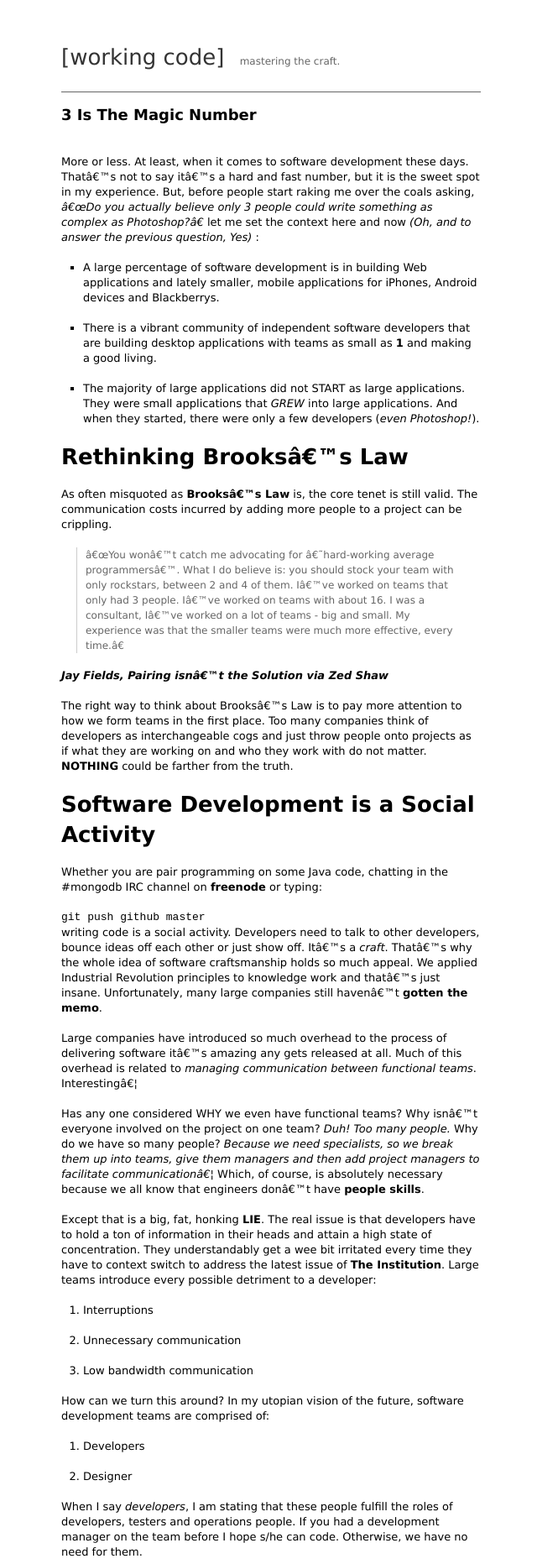
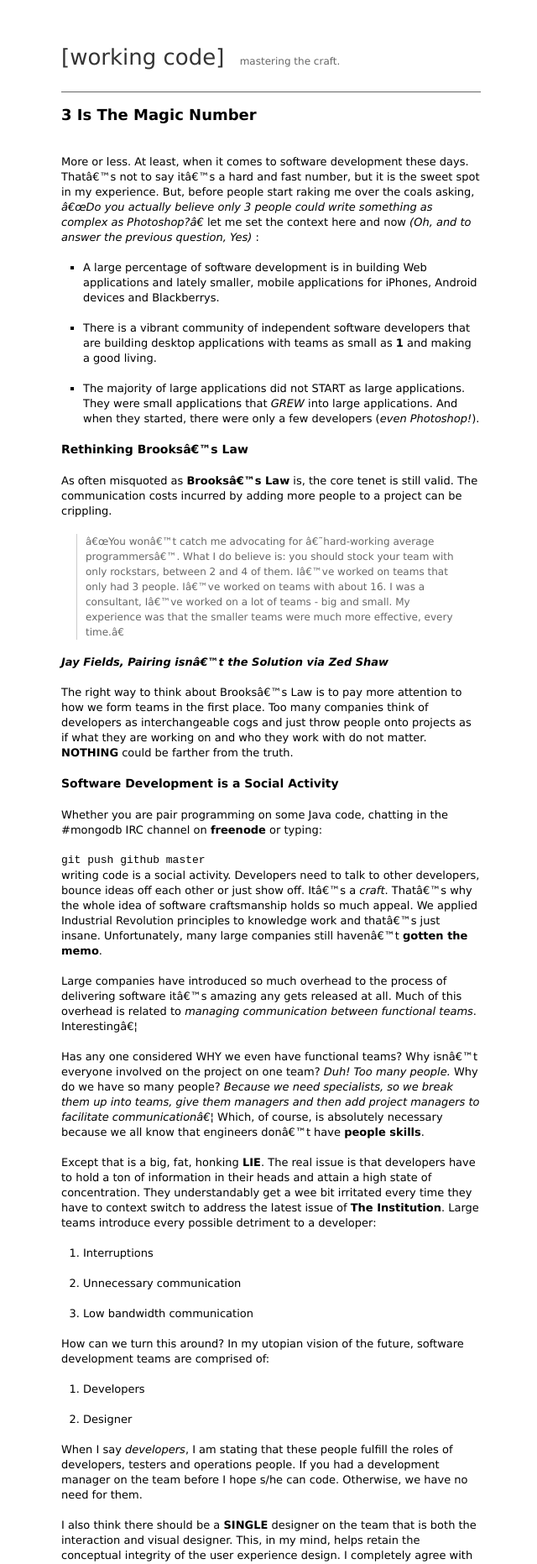
Before and after one commit to kstewart/kstewart.me, a Jekyll site: the page built from _posts/2010-03-14-3-Is-The-Magic-Number.markdown, in a window 1280 px wide. Shown: the top 1863 px of the page at 84% size, without its empty margins (317-957 px from the left). Built offline with Jekyll 4.4.1, drawn with Linux system fonts in a browser that asks for light colours.

Commit message:
Header style change.

```diff
--- a/_posts/2010-03-14-3-Is-The-Magic-Number.markdown
+++ b/_posts/2010-03-14-3-Is-The-Magic-Number.markdown
@@ -9,7 +9,7 @@ More or less. At least, when it comes to software development these days. That's
 * There is a vibrant community of independent software developers that are building desktop applications with teams as small as **1** and making a good living.
 * The majority of large applications did not START as large applications. They were small applications that *GREW* into large applications. And when they started, there were only a few developers (*even Photoshop!*).
 
-# Rethinking Brooks's Law
+#### Rethinking Brooks's Law
 
 As often misquoted as [Brooks's Law](http://en.wikipedia.org/wiki/Brooks%27s_law) is, the core tenet is still valid. The communication costs incurred by adding more people to a project can be crippling.
 
@@ -19,7 +19,7 @@ As often misquoted as [Brooks's Law](http://en.wikipedia.org/wiki/Brooks%27s_law
 
 The right way to think about Brooks's Law is to pay more attention to how we form teams in the first place. Too many companies think of developers as interchangeable cogs and just throw people onto projects as if what they are working on and who they work with do not matter. **NOTHING** could be farther from the truth.
 
-# Software Development is a Social Activity
+#### Software Development is a Social Activity
 
 Whether you are pair programming on some Java code, chatting in the #mongodb IRC channel on [freenode](http://freenode.net) or typing:
 
@@ -46,7 +46,7 @@ When I say *developers*, I am stating that these people fulfill the roles of dev
 
 I also think there should be a **SINGLE** designer on the team that is both the interaction and visual designer. This, in my mind, helps retain the conceptual integrity of the user experience design. I completely agree with [Elliot Jay Stocks](http://elliotjaystocks.com/blog/web-designers-who-cant-code/) that designers must be able to code in this day and age. More importantly, they should heed at least one part of Ryan Singer's description of the [37signals design process](http://37signals.com/svn/posts/2135-podcast-episode-7-ryan-singer-on-the-37signals-design-process)...work in the code. By writing HTML and CSS, checking templates into version control and running the software locally on their own machines during development designers will have a much more intimate relationship with the final product. In the process, it helps address that whole [designer/developer workflow](http://www.adobe.com/resources/business/rich_internet_apps/workflow/) thing.
 
-# But, That Doesn't Scale&#0153;
+#### But, That Doesn't Scale&#0153;
 
 Of course it does, just not in the way you've been conditioned to think. Jason Fried gets it:
 
```
Also changed, not shown: 2 other files.
